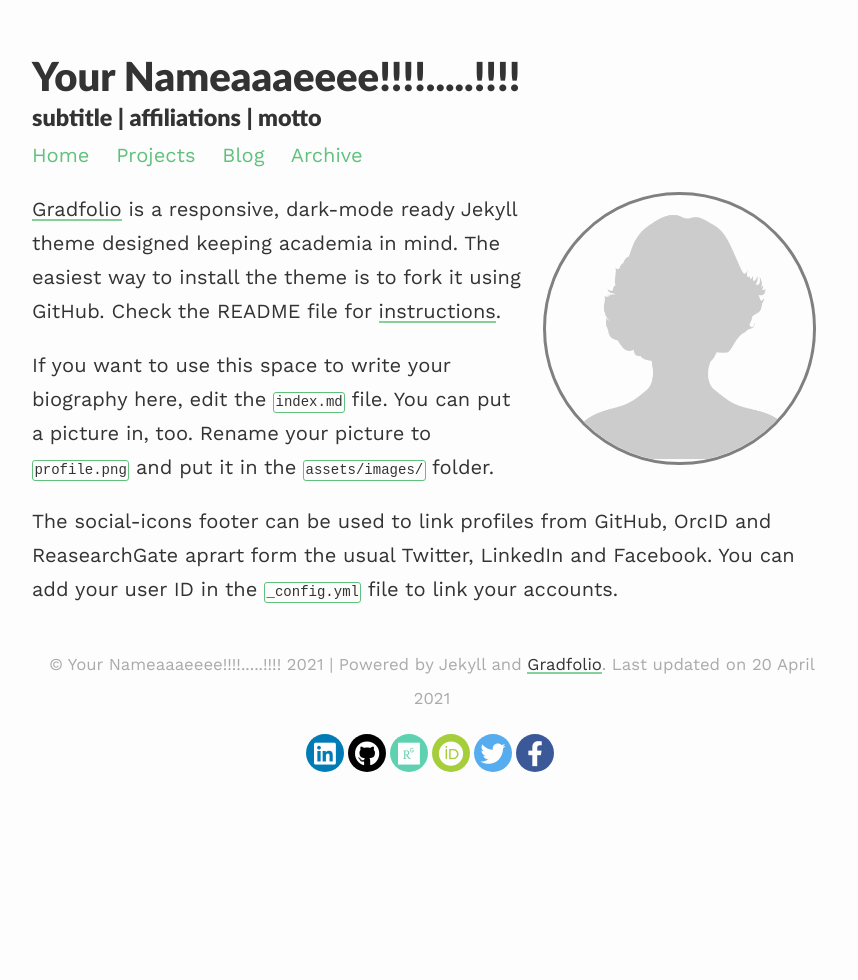
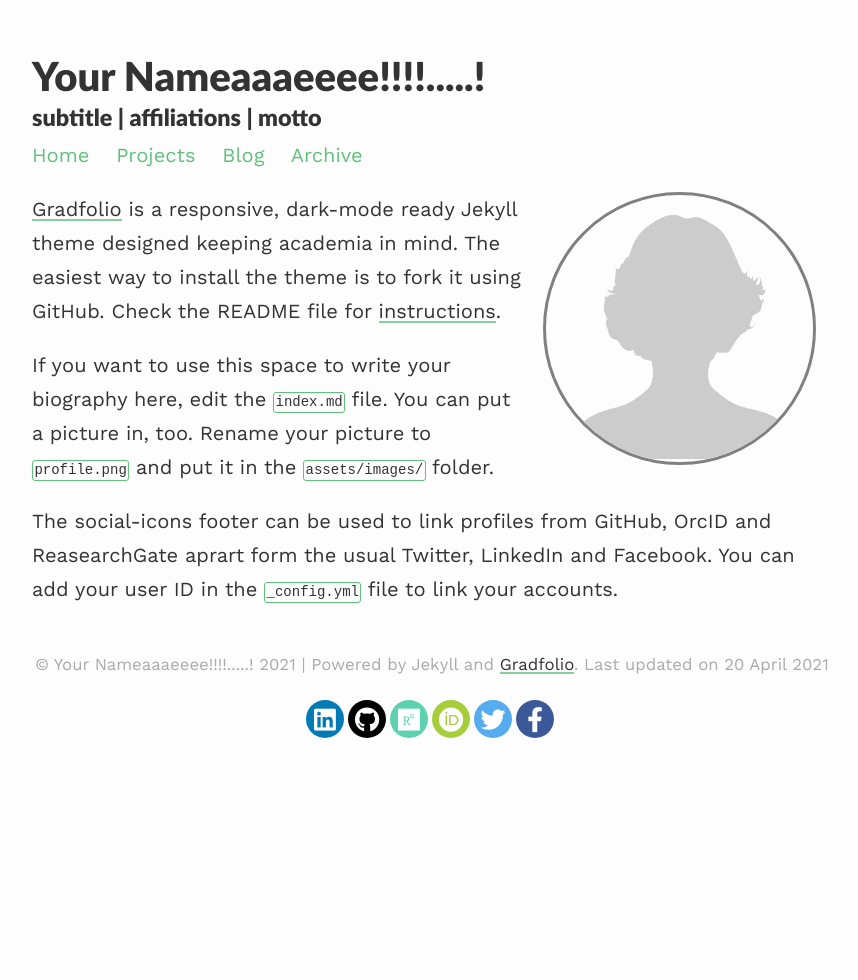
Before and after one commit to davbree/important-wallaby, a Jekyll site: the page built from index.md, in a window 1280 px wide. Shown: the whole page, without its empty margins (208-1066 px from the left). Built offline with Jekyll 4.4.1, drawn with Linux system fonts in a browser that asks for light colours; nearby versions of some CDN libraries.

```diff
--- a/_config.yml
+++ b/_config.yml
@@ -1,4 +1,4 @@
-title: Your Nameaaaeeee!!!!.....!!!!
+title: Your Nameaaaeeee!!!!.....!
 description: subtitle | affiliations | motto
 baseurl: ''
 url: ''
```
